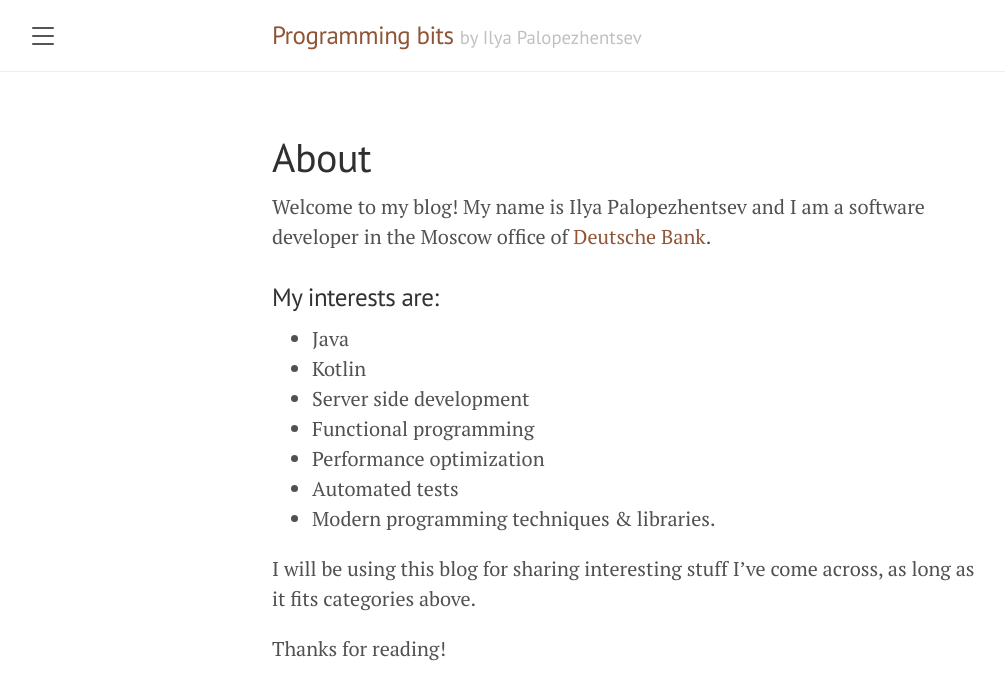
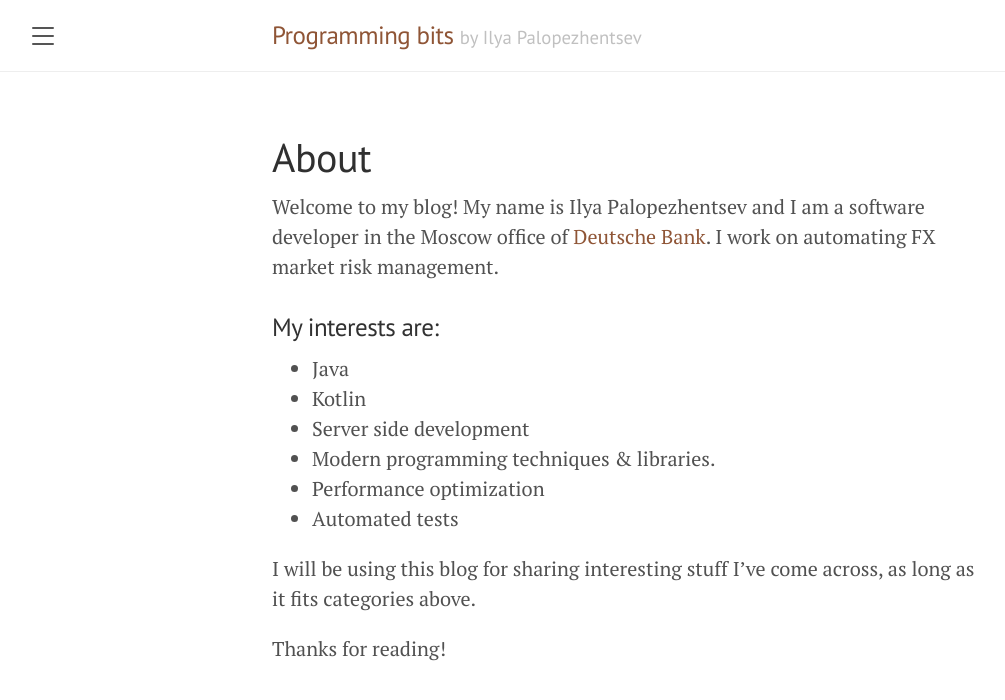
Before and after one commit to ipalopezhentsev/ipalopezhentsev.github.io, a Jekyll site: the page built from about.md, in a window 1280 px wide. Shown: the top 700 px of the page, without its empty margins (8-1013 px from the left). Built offline with Jekyll 4.4.1, drawn with Linux system fonts in a browser that asks for light colours; a script that is not in the unit is left out.

Commit message:
updated about

```diff
--- a/about.md
+++ b/about.md
@@ -4,16 +4,15 @@ title: About
 permalink: /about/
 order: 10
 ---
-Welcome to my blog! My name is Ilya Palopezhentsev and I am a software developer in the Moscow office of [Deutsche Bank](http://db.com).
+Welcome to my blog! My name is Ilya Palopezhentsev and I am a software developer in the Moscow office of [Deutsche Bank](http://db.com). I work on automating FX market risk management.
 
 ### My interests are:
 * Java
 * Kotlin
 * Server side development
-* Functional programming
+* Modern programming techniques & libraries.
 * Performance optimization
 * Automated tests
-* Modern programming techniques & libraries.
 
 I will be using this blog for sharing interesting stuff I've come across, as long as it fits categories above.
 
```
